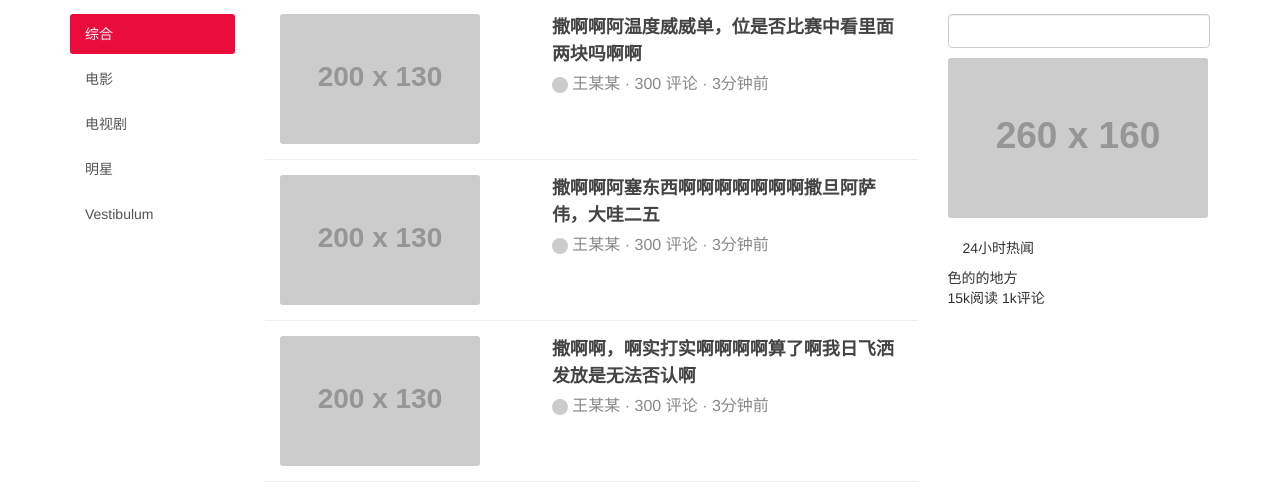
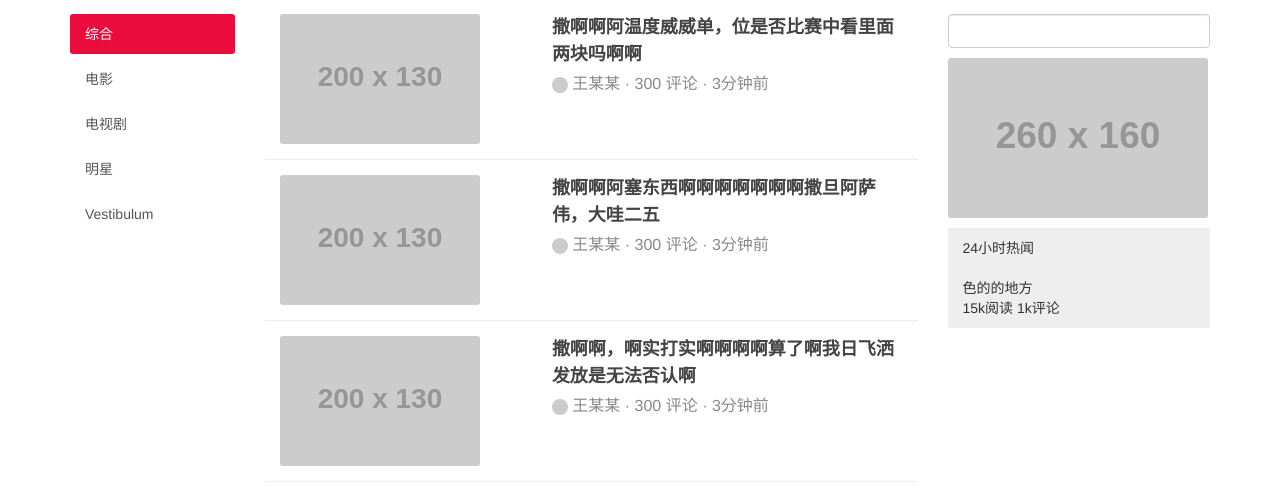
Before and after one commit to singingXY/A-news-site, a plain HTML site: page index.html in a window 1280 px wide. Shown: the part 58-562 px from the top of the page. Drawn offline with nearby package versions, Linux system fonts and the light colour scheme; placeholder pictures from the web are drawn by us.

Commit message:
list-item

```diff
--- a/css/main.css
+++ b/css/main.css
@@ -54,11 +54,13 @@ a:hover {
 .banner {
   margin: 10px 0;
 }
-
+.side-bar-card {
+  background: #eee;
+}
 .side-bar-card .card-title,
-.side-bar-card .card-body .list .item {
+.side-bar-card .card-body .list .list-item {
   padding: 10px 15px;
 }
-.side-bar-card .card-body .list .item:hover {
+.side-bar-card .card-body .list .list-item:hover {
   background: rgba(0, 0, 0, 0.1);
 }
```
